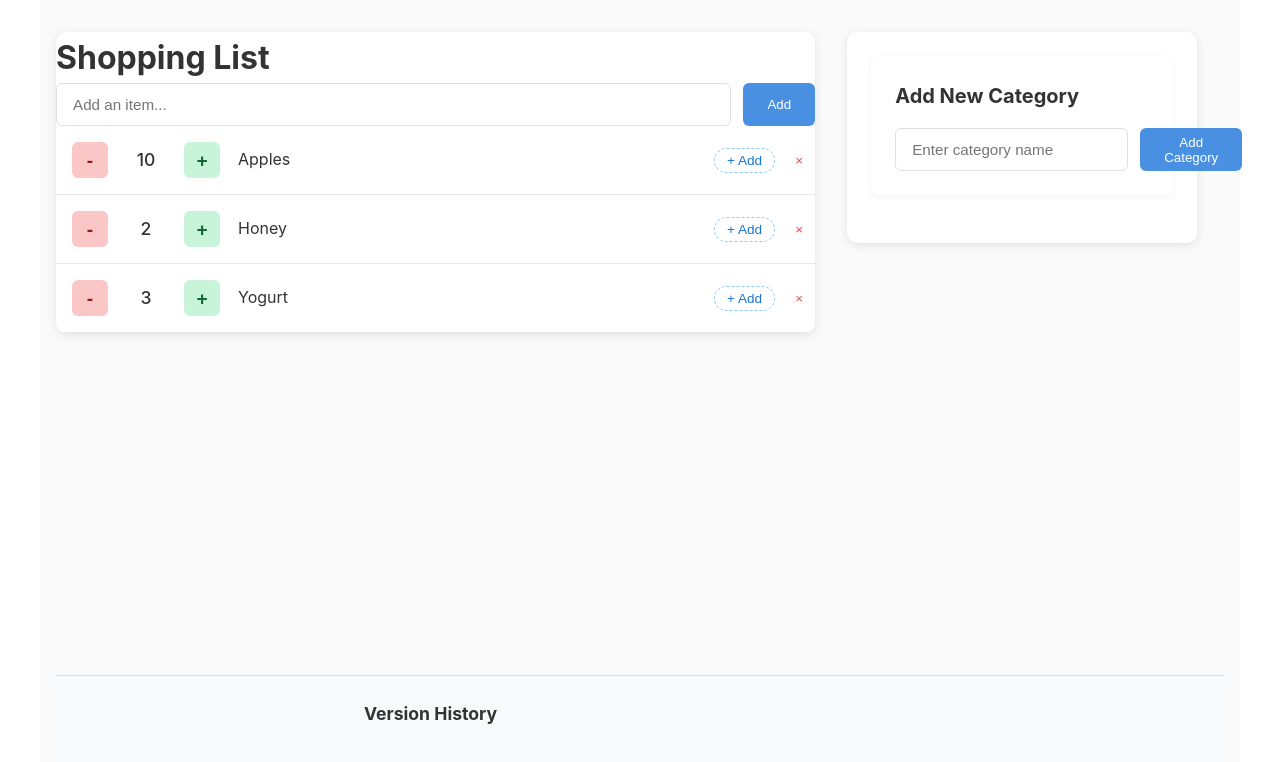
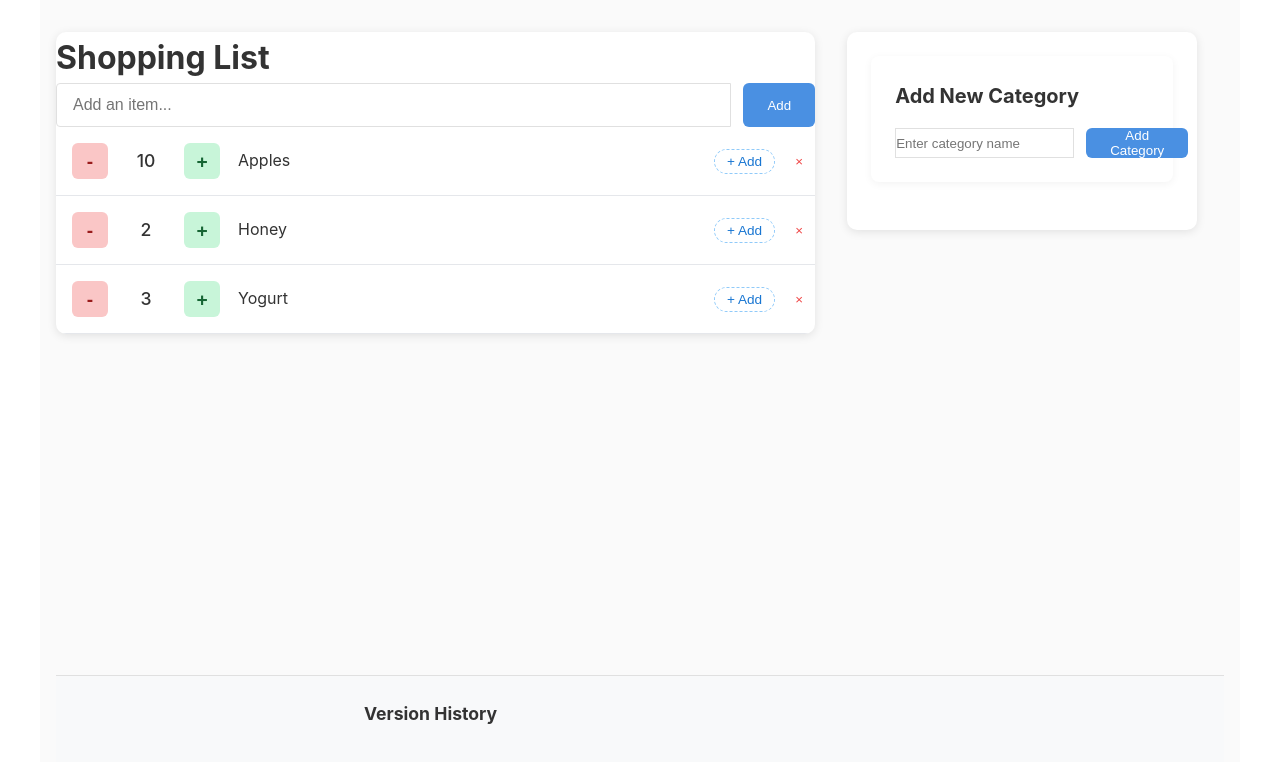
Before and after one commit to dgrayling/shopping-list, a Next.js app: page / in a window 1280 px wide. Shown: the top 762 px of the page. Built offline with nearby package versions, Linux system fonts and the light colour scheme.

Commit message:
Resolve styling bug

```diff
--- a/src/app/page.module.css
+++ b/src/app/page.module.css
@@ -198,11 +198,7 @@
 
 .formGroup input[type="text"] {
   flex: 1;
-  padding: 0.75rem 1rem;
   border: 1px solid var(--border);
-  border-radius: 6px;
-  font-size: 0.95rem;
-  transition: all 0.2s;
 }
 
 .formGroup input[type="text"]:focus {
```
